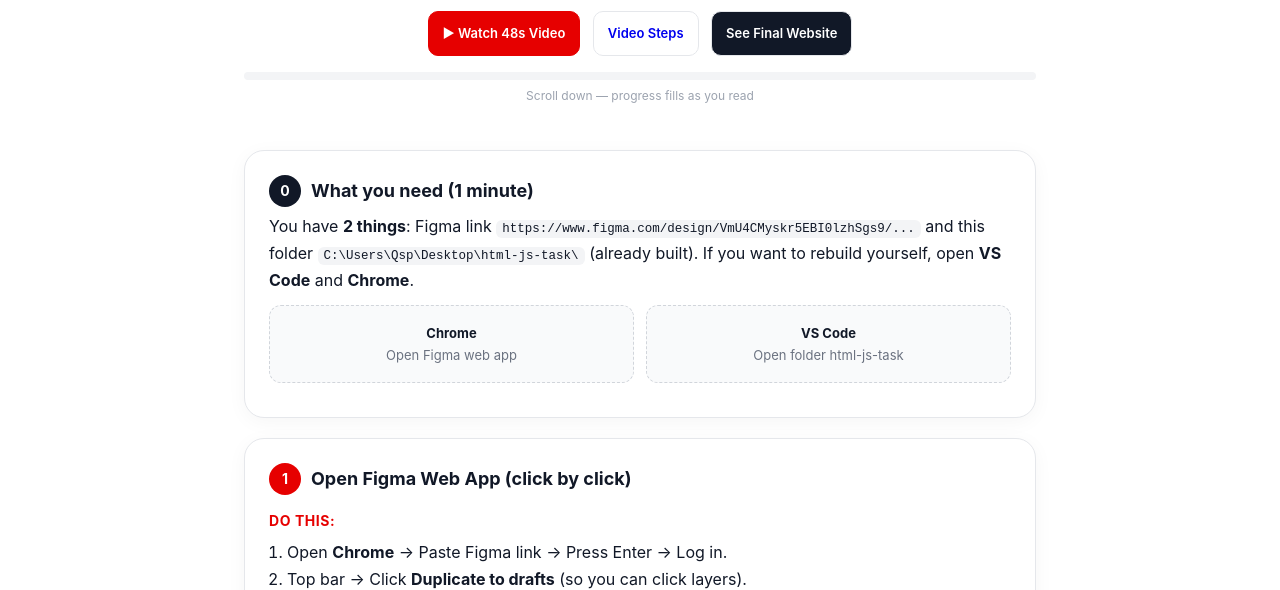
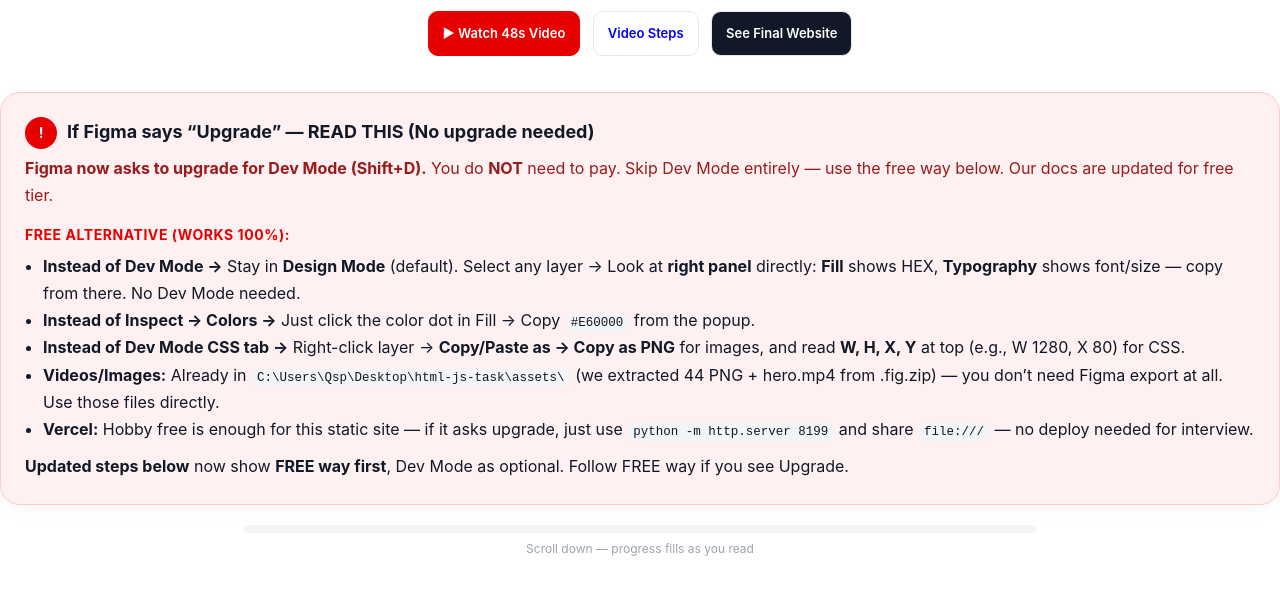
Before and after one commit to shashikunal/figmatask, a website: page docs/start-here.html in a window 1280 px wide. Shown: the part 156-746 px from the top of the page. Drawn offline with Linux system fonts and the light colour scheme.

Commit message:
docs: add no-upgrade fallback — free Design Mode alternative for colors/fonts (Dev Mode is paid)

```diff
--- a/docs/start-here.html
+++ b/docs/start-here.html
@@ -40,6 +40,20 @@ code{background:#F3F4F6;padding:2px 6px;border-radius:6px;font-size:12.5px}
     <a href="video.html" class="btn" style="margin-left:8px">Video Steps</a>
     <a href="../index.html" class="btn dark" style="margin-left:8px">See Final Website</a>
   </p>
+</div>
+
+<div class="card" style="background:#FFF1F2;border-color:#FECACA">
+  <h2><span class="badge red">!</span> If Figma says “Upgrade” — READ THIS (No upgrade needed)</h2>
+  <p style="color:#991B1B"><b>Figma now asks to upgrade for Dev Mode (Shift+D).</b> You do <b>NOT</b> need to pay. Skip Dev Mode entirely — use the free way below. Our docs are updated for free tier.</p>
+  <h3>Free alternative (works 100%):</h3>
+  <ul style="margin-left:18px">
+    <li><b>Instead of Dev Mode →</b> Stay in <b>Design Mode</b> (default). Select any layer → Look at <b>right panel</b> directly: <b>Fill</b> shows HEX, <b>Typography</b> shows font/size — copy from there. No Dev Mode needed.</li>
+    <li><b>Instead of Inspect → Colors →</b> Just click the color dot in Fill → Copy <code>#E60000</code> from the popup.</li>
+    <li><b>Instead of Dev Mode CSS tab →</b> Right-click layer → <b>Copy/Paste as → Copy as PNG</b> for images, and read <b>W, H, X, Y</b> at top (e.g., W 1280, X 80) for CSS.</li>
+    <li><b>Videos/Images:</b> Already in <code>C:\Users\Qsp\Desktop\html-js-task\assets\</code> (we extracted 44 PNG + hero.mp4 from .fig.zip) — you don’t need Figma export at all. Use those files directly.</li>
+    <li><b>Vercel:</b> Hobby free is enough for this static site — if it asks upgrade, just use <code>python -m http.server 8199</code> and share <code>file:///</code> — no deploy needed for interview.</li>
+  </ul>
+  <p style="margin-top:10px"><b>Updated steps below</b> now show <b>FREE way first</b>, Dev Mode as optional. Follow FREE way if you see Upgrade.</p>
 </div>
 
 <div class="progress"><div class="bar"><div class="fill" id="fill"></div></div><p style="font-size:12px;color:#9CA3AF;margin-top:6px;text-align:center">Scroll down — progress fills as you read</p></div>
```
Also changed, not shown: docs/clean-guide.html (+1 -0 lines), docs/figma-extract.html (+2 -0 lines).
